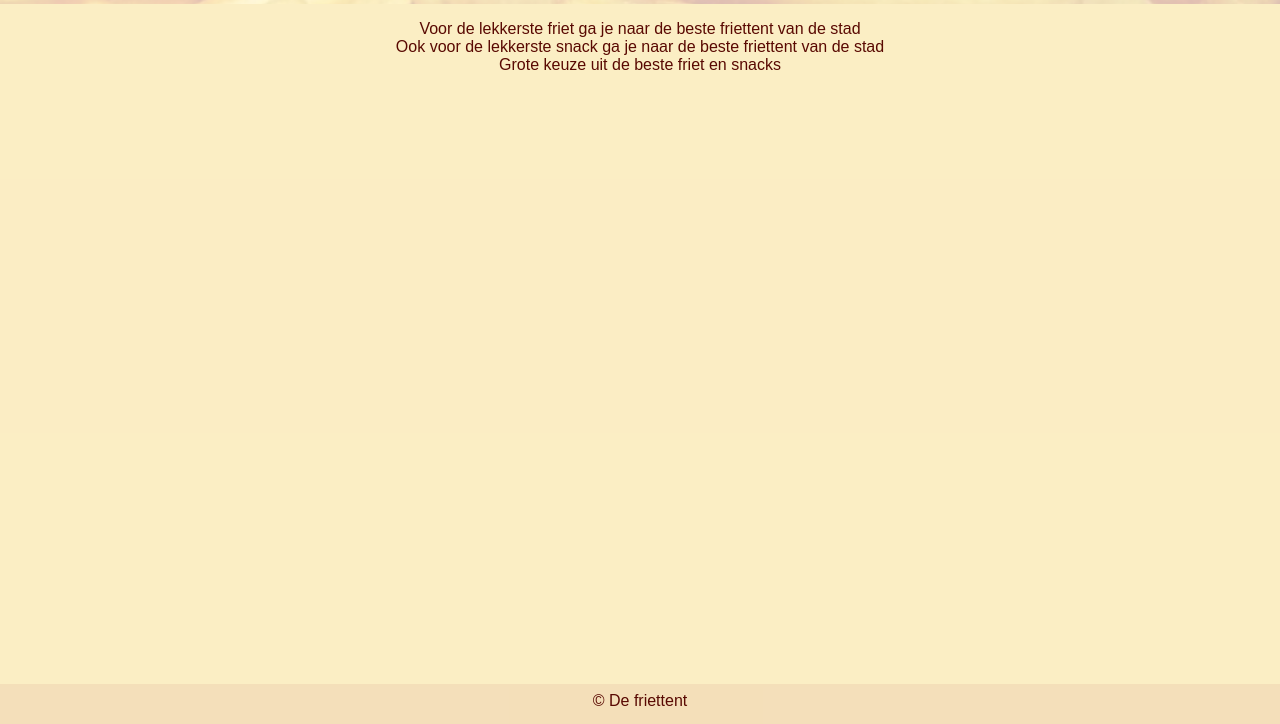
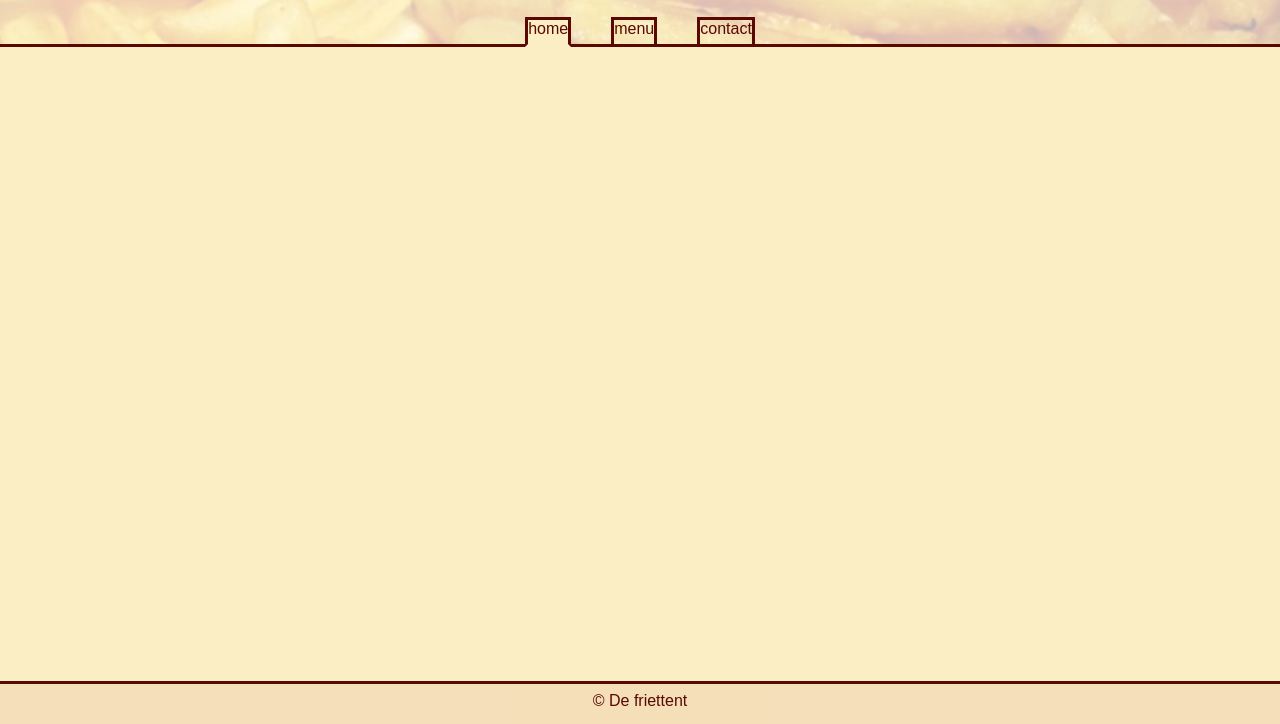
Before and after one commit to SerginoCroes/restaurant-page, a website built with webpack: page dist/index.html in a window 1280 px wide. Shown: the part 76-800 px from the top of the page. Built offline with nearby package versions, Linux system fonts and the light colour scheme.

Commit message:
content to javascript, more styling, started menu

```diff
--- /dev/null
+++ b/src/homepage.js
@@ -0,0 +1,56 @@
+export function drawhome() {
+
+    const header = document.createElement('div');
+    const footer = document.createElement('div');
+
+    const headerBg = document.createElement('div');
+    const headerTitle = document.createElement('h1');
+    const headerSubtitle = document.createElement('p');
+
+    const headerMenu = document.createElement('div');
+    const menuList = document.createElement('ul');
+    const homeButton = document.createElement('li');
+    const menuButton = document.createElement('li');
+    const contactButton = document.createElement('li');
+
+    const footerContent = document.createElement('p');
+
+    header.classList.add('header');
+    headerMenu.classList.add('menu');
+    menuList.classList.add('menulist');
+
+    homeButton.classList.add('menubutton');
+    homeButton.classList.add('active');
+    menuButton.classList.add('menubutton');
+    contactButton.classList.add('menubutton');
+
+    footer.classList.add('footer');
+
+    headerBg.classList.add('background');
+
+    headerTitle.innerText = 'De friettent';
+    headerSubtitle.innerText = 'De beste friet van het land!';
+
+    homeButton.innerText = 'home';
+    menuButton.innerText = 'menu';
+    contactButton.innerText = 'contact';
+
+
+    footerContent.innerText = '© De friettent';
+
+    menuList.appendChild(homeButton);
+    menuList.appendChild(menuButton);
+    menuList.appendChild(contactButton);
+
+    headerMenu.appendChild(menuList);
+
+    header.appendChild(headerBg);
+    header.appendChild(headerTitle);
+    header.appendChild(headerSubtitle);
+
+    header.appendChild(headerMenu);
+
+    footer.appendChild(footerContent);
+
+    return {header, footer}
+}
--- a/src/index.js
+++ b/src/index.js
@@ -1 +1,14 @@
-alert('meh');
+import {drawhome} from "./homepage";
+
+const content = document.querySelector('#content');
+
+let mainContent = document.createElement('div');
+mainContent.classList.add('main');
+
+content.appendChild(drawhome().header);
+content.appendChild(mainContent);
+content.appendChild(drawhome().footer);
+
+console.log(drawhome().header);
+
+//drawhome();
```
Also changed, not shown: dist/index.html, dist/main.js, dist/style.css.
